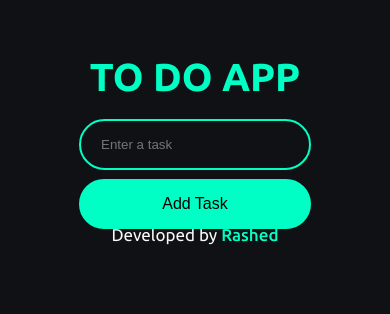
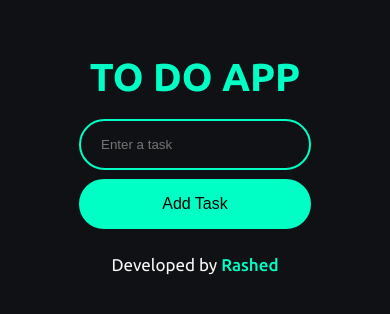
Before and after one commit to zuirez/To-Do-List-App, a plain HTML site: page index.html in a window 390 px wide. Drawn offline with Linux system fonts and the light colour scheme.

Commit message:
Update styles.css

```diff
--- a/styles.css
+++ b/styles.css
@@ -217,4 +217,11 @@ input[type="checkbox"]
         margin-top: 5px;
         font-size: 10vw;
     }
+
+    .signature
+    {
+        display: flex;
+        justify-content: center;
+        margin-top: 0px;
+    }
 }
```
